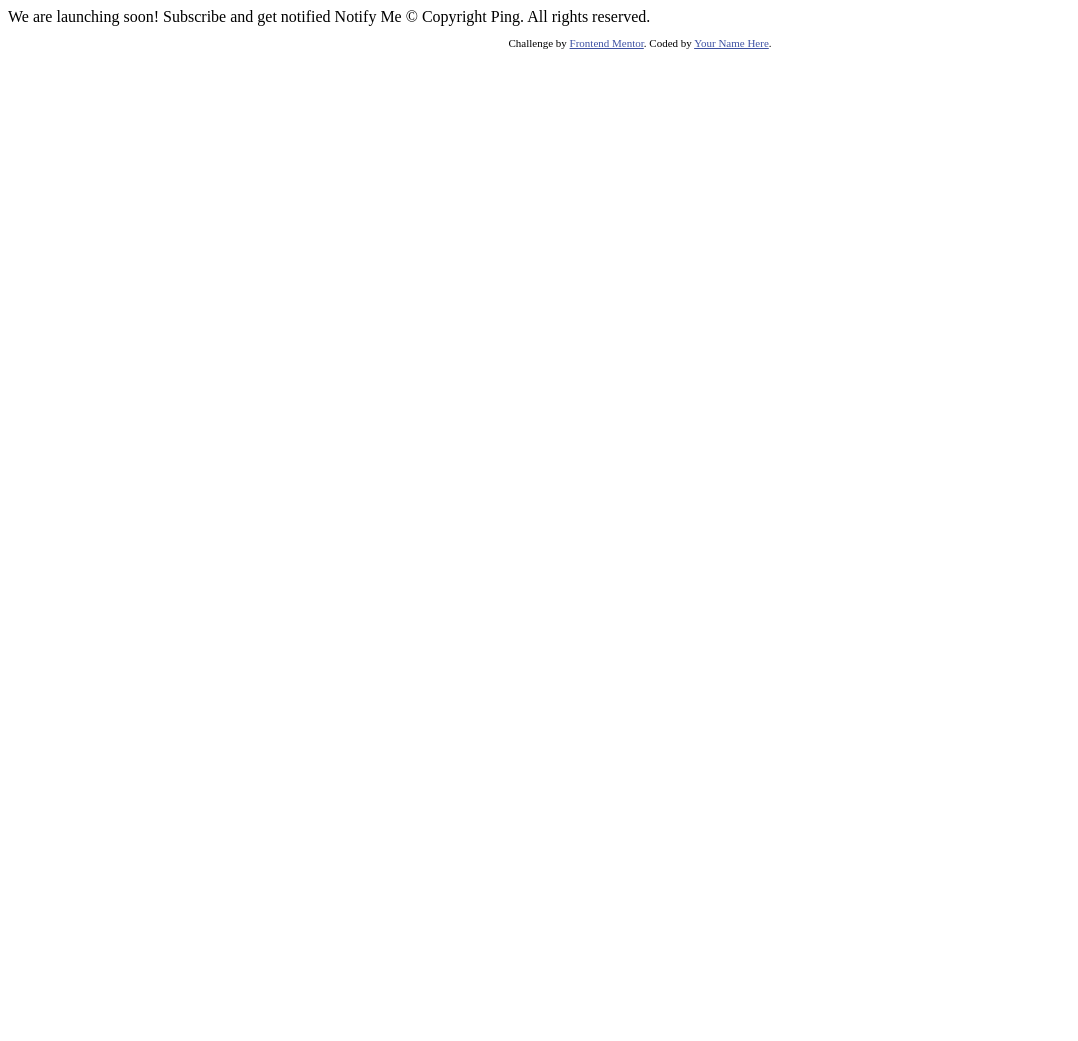
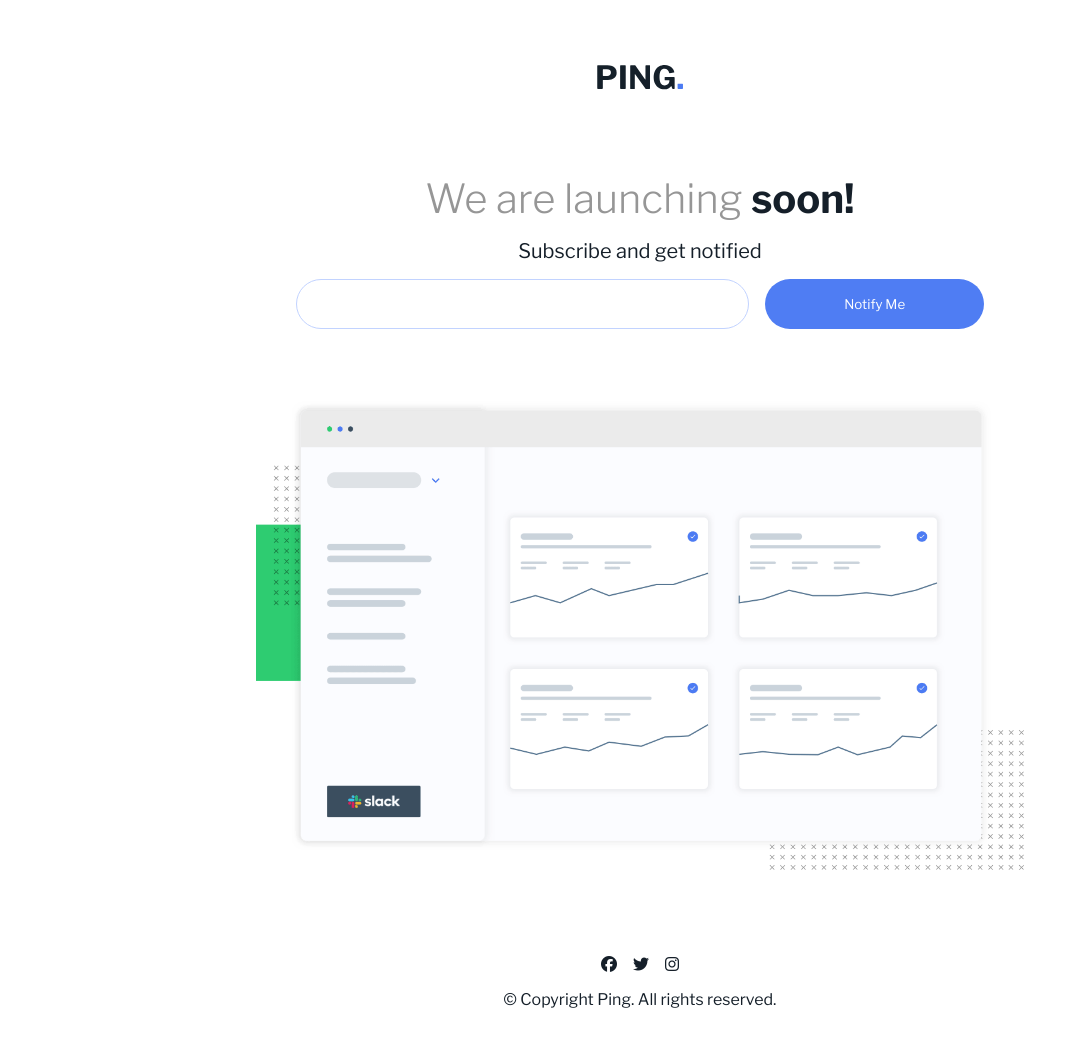
Before and after one commit to bttrvng99/ping-single-column-coming-soon-page, a plain HTML site: page index.html in a window 1280 px wide. Shown: the whole page, without its empty margins (0-1078 px from the left). Before the commit the page ends 800 px from the top, so only its background shows below. Drawn offline with nearby package versions, Linux system fonts and the light colour scheme.

Commit message:
first attempt

```diff
--- a/index.html
+++ b/index.html
@@ -1,34 +1,65 @@
 <!DOCTYPE html>
 <html lang="en">
   <head>
-  <meta charset="UTF-8">
-  <meta name="viewport" content="width=device-width, initial-scale=1.0"> <!-- displays site properly based on user's device -->
+    <meta charset="UTF-8" />
+    <meta name="viewport" content="width=device-width, initial-scale=1.0" />
+    <!-- displays site properly based on user's device -->
 
-  <link rel="icon" type="image/png" sizes="32x32" href="./images/favicon-32x32.png">
+    <link
+      rel="icon"
+      type="image/png"
+      sizes="32x32"
+      href="./images/favicon-32x32.png"
+    />
 
     <title>Frontend Mentor | Ping coming soon page</title>
 
+    <link rel="stylesheet" href="style.css" />
+    <script
+      src="https://kit.fontawesome.com/00746dbba4.js"
+      crossorigin="anonymous"
+    ></script>
+    <script defer src="./index.js"></script>
+
     <!-- Feel free to remove these styles or customise in your own stylesheet 👍 -->
-  <style>
-    .attribution { font-size: 11px; text-align: center; }
-    .attribution a { color: hsl(228, 45%, 44%); }
-  </style>
+    <!-- <style>
+      .attribution {
+        font-size: 11px;
+        text-align: center;
+      }
+      .attribution a {
+        color: hsl(228, 45%, 44%);
+      }
+    </style> -->
   </head>
   <body>
-
-  We are launching soon!
-
-  Subscribe and get notified
-
-  Notify Me
-
-  &copy; Copyright Ping. All rights reserved.
+    <header>
+      <a href=""><img src="./images/logo.svg" alt="Ping" /></a>
+    </header>
+    <main>
+      <h1>We are launching <strong>soon!</strong></h1>
+      <p>Subscribe and get notified</p>
+      <div class="subscribe">
+        <input type="email" name="" id="emailInput" />
+        <div id="validInfo">Please provide a valid email address</div>
+        <button id="submitBtn">Notify Me</button>
+      </div>
+      <img src="./images/illustration-dashboard.png" alt="" />
+    </main>
 
     <footer>
-    <p class="attribution">
-      Challenge by <a href="https://www.frontendmentor.io?ref=challenge" target="_blank">Frontend Mentor</a>.
-      Coded by <a href="#">Your Name Here</a>.
-    </p>
+      <ul class="social-media-buttons">
+        <li>
+          <a href=""><i class="fa-brands fa-facebook"></i></a>
+        </li>
+        <li>
+          <a href=""><i class="fa-brands fa-twitter"></i></a>
+        </li>
+        <li>
+          <a href=""><i class="fa-brands fa-instagram"></i></a>
+        </li>
+      </ul>
+      <div>&copy; Copyright Ping. All rights reserved.</div>
     </footer>
   </body>
 </html>
--- /dev/null
+++ b/index.js
@@ -0,0 +1,19 @@
+// debugger;
+var emailInput = document.getElementById("emailInput");
+var visibleInfo = document.getElementById("validInfo");
+visibleInfo.style.visibility = "hidden";
+const submitBtn = document.getElementById("submitBtn");
+
+submitBtn.addEventListener('click',() => {
+    // debugger;
+    if(!validateEmail(emailInput.value)) {
+        visibleInfo.style.visibility = "visible";
+    } else visibleInfo.style.visibility = "hidden";;
+});
+const validateEmail = (email) => {
+  return String(email)
+    .toLowerCase()
+    .match(
+      /^(([^<>()[\]\\.,;:\s@"]+(\.[^<>()[\]\\.,;:\s@"]+)*)|.(".+"))@((\[[0-9]{1,3}\.[0-9]{1,3}\.[0-9]{1,3}\.[0-9]{1,3}\])|(([a-zA-Z\-0-9]+\.)+[a-zA-Z]{2,}))$/
+    );
+};
--- /dev/null
+++ b/style.scss
@@ -0,0 +1,130 @@
+@import url("https://fonts.googleapis.com/css2?family=Libre+Franklin:ital,wght@0,100..900;1,100..900&display=swap");
+
+$Blue: hsl(223, 87%, 63%);
+$PaleBlue: hsl(223, 100%, 88%);
+$LightRed: hsl(354, 100%, 66%);
+$Gray: hsl(0, 0%, 59%);
+$VeryDarkBlue: hsl(209, 33%, 12%);
+
+* {
+  font-family: "Libre Franklin", sans-serif;
+
+  margin: 0;
+  padding: 0;
+  color: $VeryDarkBlue;
+}
+
+html,
+body {
+  display: flex;
+  flex-direction: column;
+  max-width: 100%;
+  // align-items: center;
+  // justify-content: center;
+  // min-height: 100vh;
+  height: 100%;
+  // align-items: center;
+}
+
+body {
+  margin: 2rem;
+}
+
+header {
+    align-self: center;
+    margin: 2rem 0;
+}
+
+main {
+  text-align: center;
+  font-size: 20px;
+  margin: 2rem 0;
+  max-width: 768px;
+  align-self: center;
+
+  h1 {
+    font-weight: 300;
+    color: $Gray;
+    margin: 1rem 0;
+    strong {
+      color: $VeryDarkBlue;
+    }
+  }
+
+  img {
+    margin: 1rem 0;
+    width: 100%;
+  }
+}
+
+.subscribe {
+    display: flex;
+    flex-direction: column;
+    // gap: 0.5rem;
+    margin: 1rem 2.5rem;
+}
+
+#emailInput {
+    border: 1px solid $PaleBlue;
+    border-radius: 5rem;
+    padding: 1rem;
+}
+
+#submitBtn {
+    background-color: $Blue;
+    color: white;
+    border: 0 solid ;
+    border-radius: 5rem;
+    padding: 1rem;
+    cursor: pointer;
+}
+
+#validInfo {
+    color: $LightRed;
+    text-align: center;
+    padding-left: 1rem;
+    font-style: italic;
+    visibility: hidden;
+}
+
+footer {
+  display: flex;
+  flex-direction: column;
+  align-items: center;
+  gap: 1rem;
+  padding: 2rem 0;
+  ul {
+    list-style-type: none;
+    display: flex;
+    flex-direction: row;
+    justify-content: center;
+    align-items: center;
+    text-align: center;
+    gap: 1rem;
+  }
+}
+
+@media screen and (min-width: 768px) {
+    .subscribe {
+        display: grid;
+        grid-template-columns: 1fr 1fr 1fr;
+        grid-template-rows: auto auto;
+        grid-gap: 1rem;
+    }
+
+    #emailInput {
+        grid-column: 1 / span 2;
+        grid-row: 1 / span 1;
+    }
+
+    #submitBtn {
+        grid-column: 3 / span 1;
+        grid-row: 1 / span 1;
+    }
+
+    #validInfo {
+        text-align: start;
+        grid-column: 1 / span 3;
+        grid-row: 2 / span 1;
+    }
+}
```
Also changed, not shown: style.css (added), 1 other file. Lines whose indentation alone changed are shown as unchanged.
